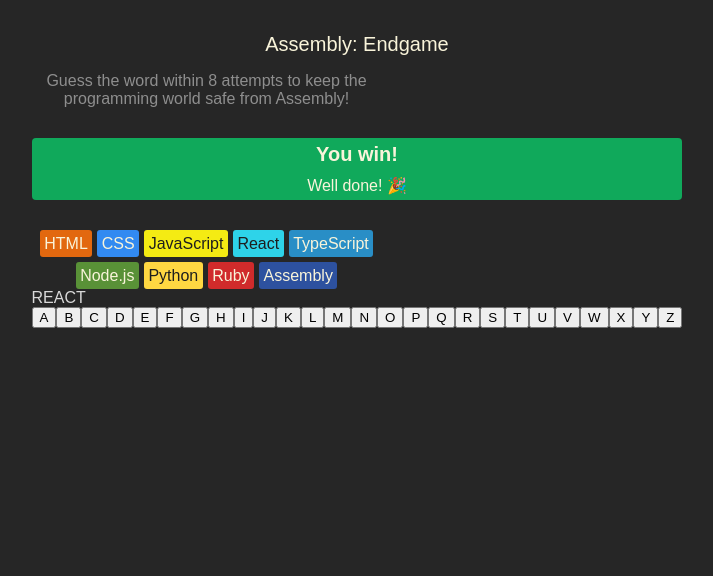
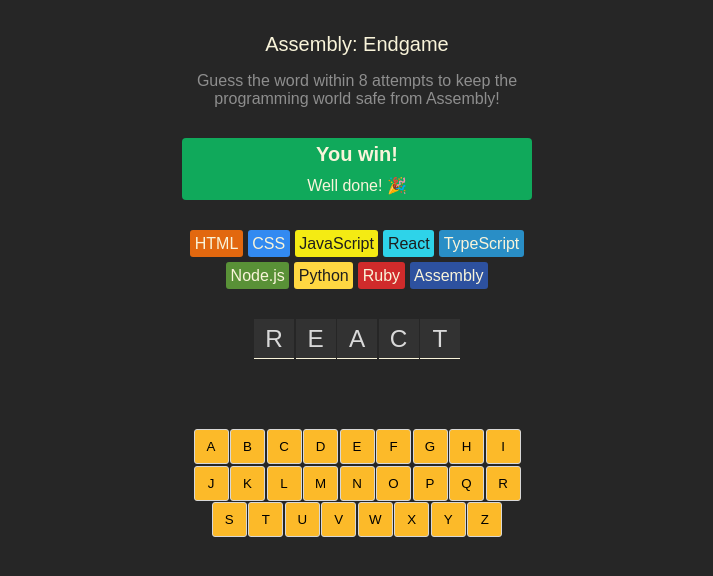
Before and after one commit to ReshmaJohnDev/Capstone, a React (Vite) app: page / in a window 1280 px wide. Shown: the top 576 px of the page, without its empty margins (283-996 px from the left). Built offline with nearby package versions, Linux system fonts and the light colour scheme.

Commit message:
added css styling

```diff
--- a/src/index.css
+++ b/src/index.css
@@ -61,3 +61,45 @@
   border-radius: 3px;
   padding: 4.5px;
 }
+
+.guess-word {
+  display: flex;
+  flex-wrap: wrap;
+  justify-content: center;
+  max-width: 350px;
+  margin-top: 30px;
+  width: 253.5;
+  height: 51.5;
+  gap: 1.5px;
+}
+.guess-letter {
+  display: flex;
+  justify-content: center;
+  align-items: center;
+  height: 40px;
+  width: 40px;
+  padding: 4.5px;
+  background: #323232;
+  border-bottom: 1px solid #f9f4da;
+  font-size: 1.52rem;
+}
+
+.keyboard {
+  display: flex;
+  flex-wrap: wrap;
+  justify-content: center;
+  max-width: 350px;
+  margin-top: 70px;
+  width: 253.5;
+  height: 51.5;
+  gap: 1.5px;
+}
+
+.key {
+  height: 35px;
+  width: 35px;
+  background-color: #fcba29;
+  border: 1px solid #d7d7d7;
+  border-radius: 3px;
+  cursor: pointer;
+}
```
